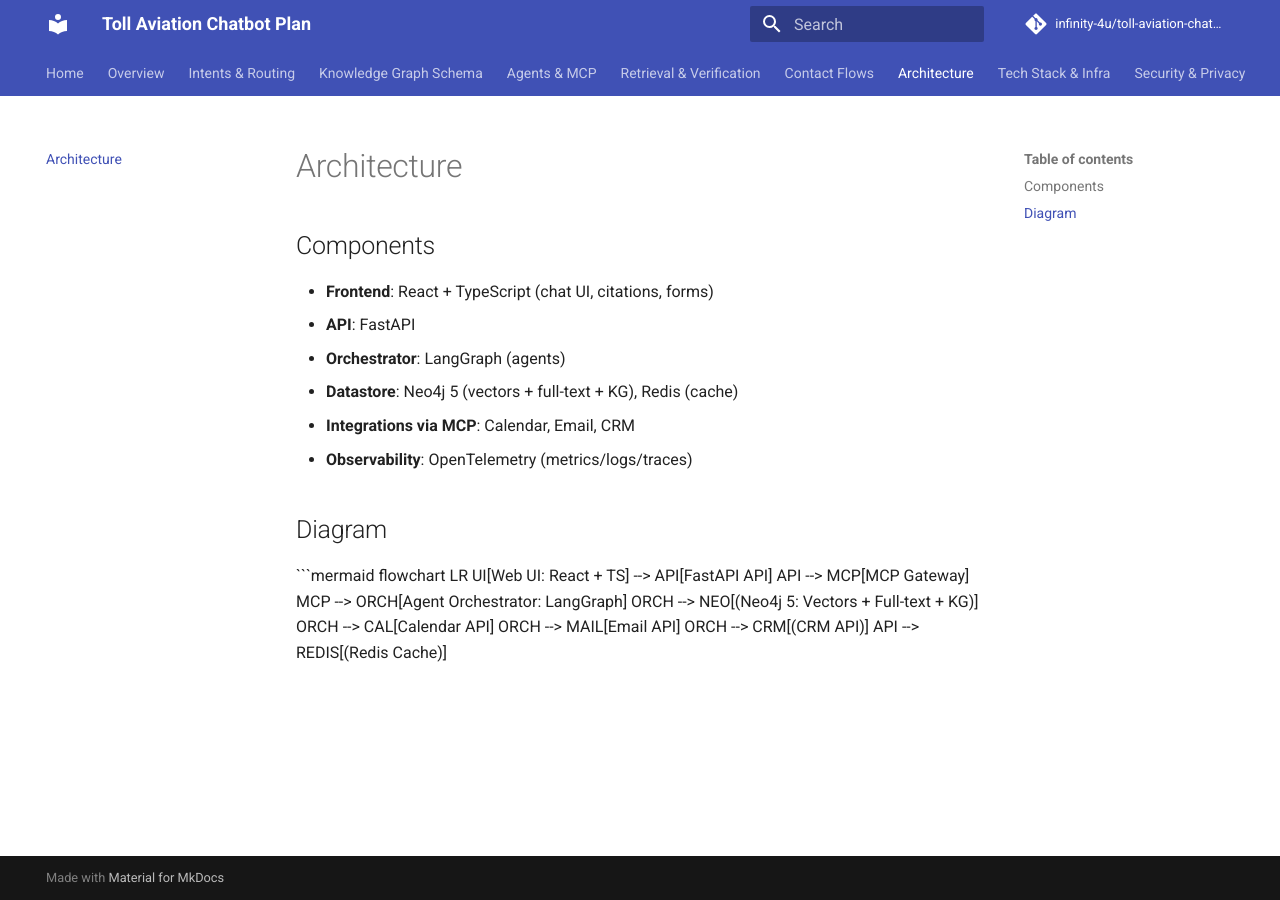
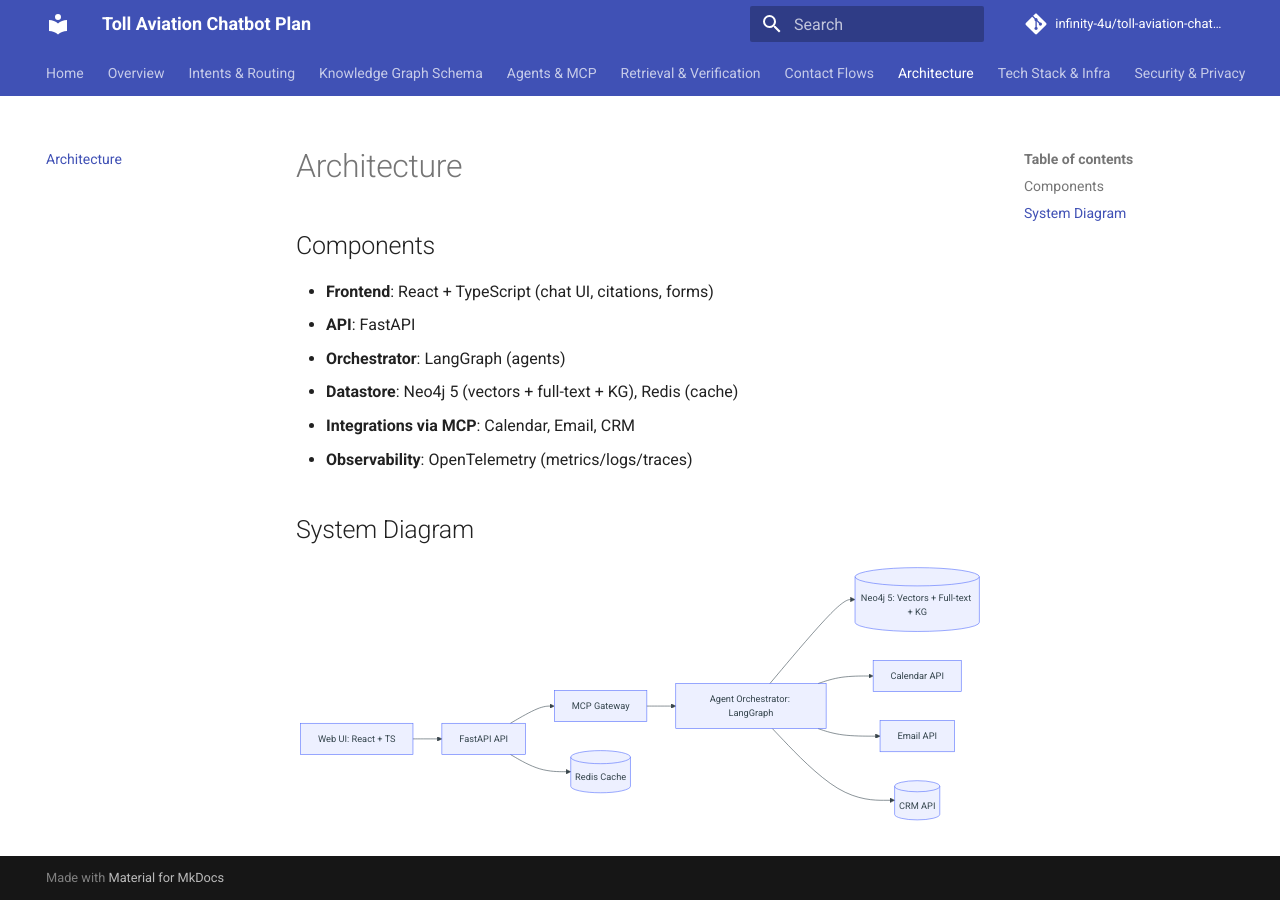
Before and after one commit to infinity-4u/toll-aviation-chatbot-plan, an MkDocs documentation site: the page built from docs/60-architecture/README.md, in a window 1280 px wide. Built offline with MkDocs 1.6.1 and Material for MkDocs 9.7.7, drawn with Linux system fonts in a browser that asks for light colours; comment, search, counter and statistics services are not loaded.

Commit message:
Update README.md

````diff
--- a/docs/60-architecture/README.md
+++ b/docs/60-architecture/README.md
@@ -1,6 +1,7 @@
 # Architecture
 
 ## Components
+
 - **Frontend**: React + TypeScript (chat UI, citations, forms)
 - **API**: FastAPI
 - **Orchestrator**: LangGraph (agents)
@@ -8,7 +9,7 @@
 - **Integrations via MCP**: Calendar, Email, CRM
 - **Observability**: OpenTelemetry (metrics/logs/traces)
 
-## Diagram
+## System Diagram
 ```mermaid
 flowchart LR
   UI[Web UI: React + TS] --> API[FastAPI API]
@@ -19,3 +20,4 @@ flowchart LR
   ORCH --> MAIL[Email API]
   ORCH --> CRM[(CRM API)]
   API --> REDIS[(Redis Cache)]
+```
````
